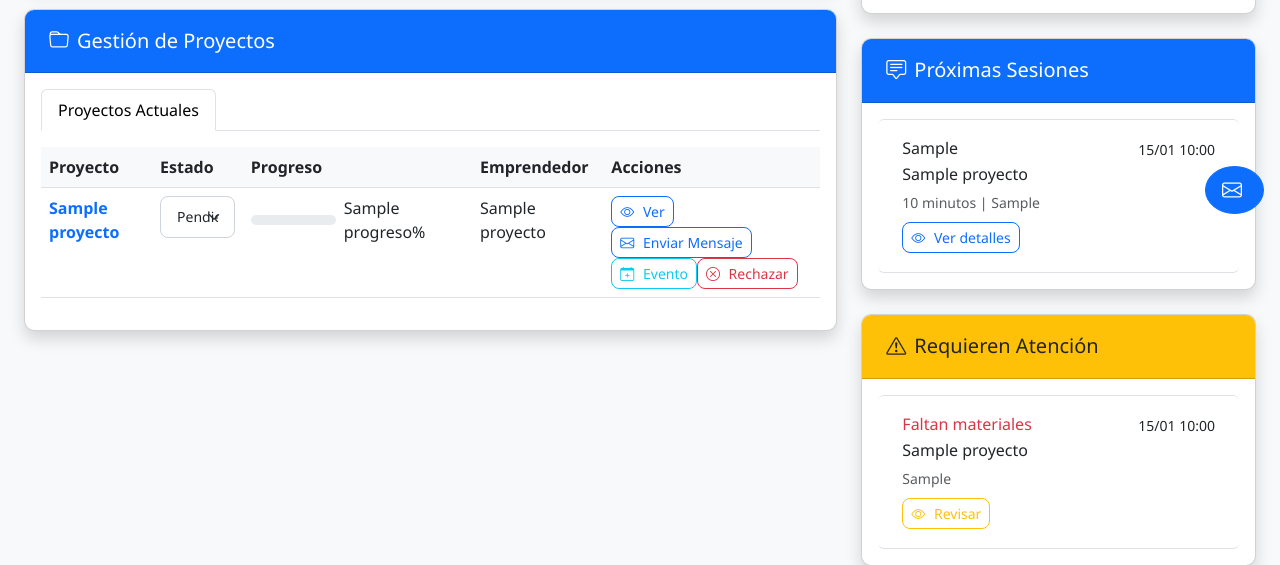
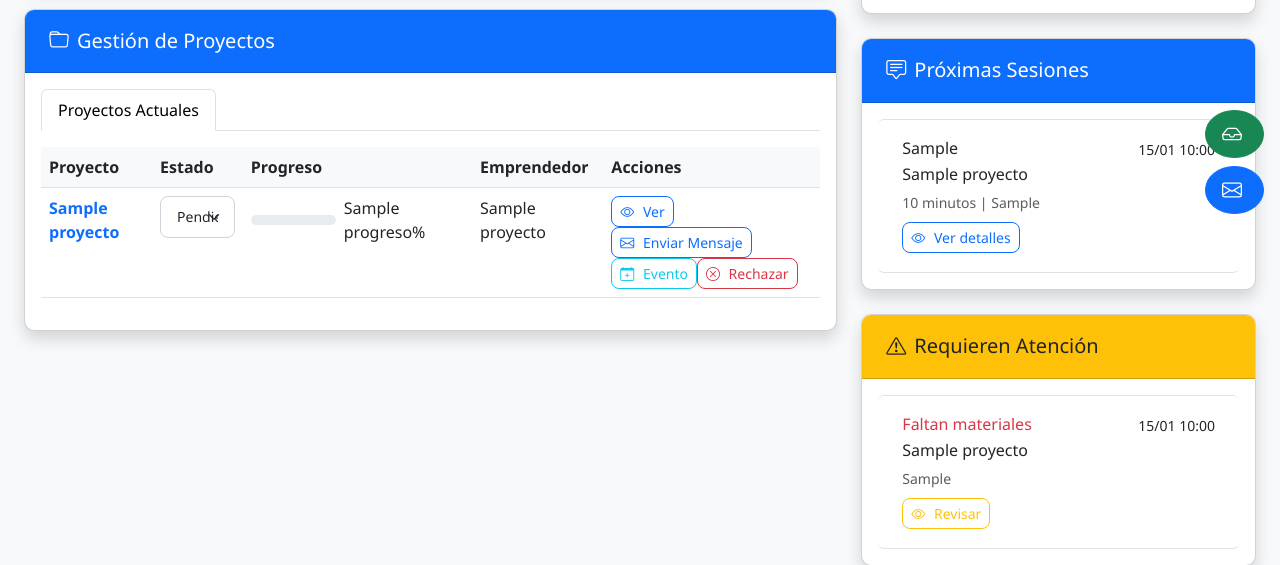
Before and after one commit to LJTShadowLM/INCUBADORA_PROYECTOS, a Django app: template incubadora/emprendedores/templates/emprendedores/tutor.html in a window 1280 px wide. Shown: the part 570-1135 px from the top of the page. Run offline with Django 5.2, Linux system fonts and the light colour scheme; the template is opened without the code that fills it: most values are stand-ins (such as "Sample title", 1, 10 or a date in 2020); some libraries are stand-ins or nearby versions.

Commit message:
cambios en el panel tutor , nueva bandeja de entradas

```diff
--- a/incubadora/emprendedores/templates/emprendedores/tutor.html
+++ b/incubadora/emprendedores/templates/emprendedores/tutor.html
@@ -464,9 +464,12 @@
     </div>
 </div>
 
-<!-- Botón flotante para enviar mensaje al administrador -->
-<div class="position-fixed bottom-0 end-0 p-3">
-    <button type="button" class="btn btn-primary btn-lg rounded-circle" data-bs-toggle="modal" data-bs-target="#mensajeAdminModal">
+<!-- Botones flotantes -->
+<div class="position-fixed bottom-0 end-0 p-3 d-flex flex-column gap-2 align-items-end">
+    <a href="{% url 'bandeja_tutor' %}" class="btn btn-success btn-lg rounded-circle" title="Ir a la Bandeja">
+        <i class="bi bi-inbox"></i>
+    </a>
+    <button type="button" class="btn btn-primary btn-lg rounded-circle" data-bs-toggle="modal" data-bs-target="#mensajeAdminModal" title="Enviar mensaje al administrador">
         <i class="bi bi-envelope"></i>
     </button>
 </div>
```
Also changed, not shown: incubadora/db.sqlite3.
